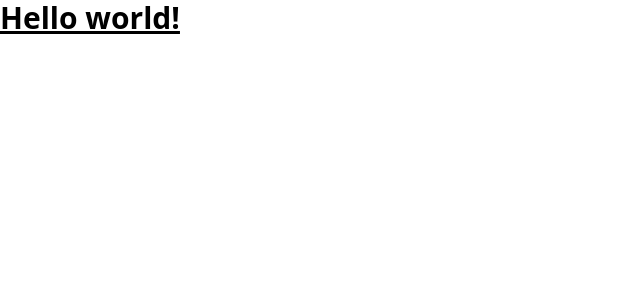
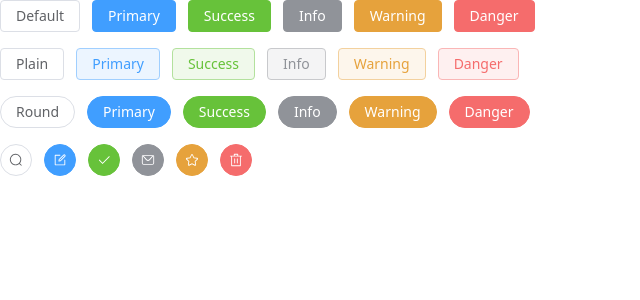
Before and after one commit to mrchar/peach, a Vue app in the folder web/: page / in a window 1280 px wide. Shown: the top 300 px of the page, without its empty margins (0-640 px from the left). Built offline with nearby package versions, Linux system fonts and the light colour scheme.

Commit message:
引入ElementPlus

```diff
--- /dev/null
+++ b/web/auto-imports.d.ts
@@ -0,0 +1,5 @@
+// Generated by 'unplugin-auto-import'
+export {}
+declare global {
+
+}
--- a/web/package.json
+++ b/web/package.json
@@ -9,6 +9,7 @@
     "preview": "vite preview"
   },
   "dependencies": {
+    "element-plus": "^2.2.27",
     "vue": "^3.2.45"
   },
   "devDependencies": {
@@ -17,6 +18,8 @@
     "postcss": "^8.4.20",
     "tailwindcss": "^3.2.4",
     "typescript": "^4.9.3",
+    "unplugin-auto-import": "^0.12.1",
+    "unplugin-vue-components": "^0.22.12",
     "vite": "^4.0.0",
     "vue-tsc": "^1.0.11"
   }
--- a/web/src/App.vue
+++ b/web/src/App.vue
@@ -1,8 +1,48 @@
 <script setup lang="ts">
+import {
+  Check,
+  Delete,
+  Edit,
+  Message,
+  Search,
+  Star,
+} from "@element-plus/icons-vue"
 </script>
 
 <template>
-  <h1 class="text-3xl font-bold underline">
-    Hello world!
-  </h1>
+  <el-row class="mb-4">
+    <el-button>Default</el-button>
+    <el-button type="primary">Primary</el-button>
+    <el-button type="success">Success</el-button>
+    <el-button type="info">Info</el-button>
+    <el-button type="warning">Warning</el-button>
+    <el-button type="danger">Danger</el-button>
+  </el-row>
+
+  <el-row class="mb-4">
+    <el-button plain>Plain</el-button>
+    <el-button type="primary" plain>Primary</el-button>
+    <el-button type="success" plain>Success</el-button>
+    <el-button type="info" plain>Info</el-button>
+    <el-button type="warning" plain>Warning</el-button>
+    <el-button type="danger" plain>Danger</el-button>
+  </el-row>
+
+  <el-row class="mb-4">
+    <el-button round>Round</el-button>
+    <el-button type="primary" round>Primary</el-button>
+    <el-button type="success" round>Success</el-button>
+    <el-button type="info" round>Info</el-button>
+    <el-button type="warning" round>Warning</el-button>
+    <el-button type="danger" round>Danger</el-button>
+  </el-row>
+
+  <el-row>
+    <el-button :icon="Search" circle/>
+    <el-button type="primary" :icon="Edit" circle/>
+    <el-button type="success" :icon="Check" circle/>
+    <el-button type="info" :icon="Message" circle/>
+    <el-button type="warning" :icon="Star" circle/>
+    <el-button type="danger" :icon="Delete" circle/>
+  </el-row>
 </template>
--- a/web/tsconfig.json
+++ b/web/tsconfig.json
@@ -11,7 +11,8 @@
     "esModuleInterop": true,
     "lib": ["ESNext", "DOM"],
     "skipLibCheck": true,
-    "noEmit": true
+    "noEmit": true,
+    "types": ["element-plus/global"]
   },
   "include": ["src/**/*.ts", "src/**/*.d.ts", "src/**/*.tsx", "src/**/*.vue"],
   "references": [{ "path": "./tsconfig.node.json" }]
--- a/web/vite.config.ts
+++ b/web/vite.config.ts
@@ -1,7 +1,18 @@
-import { defineConfig } from 'vite'
-import vue from '@vitejs/plugin-vue'
+import {defineConfig} from "vite"
+import vue from "@vitejs/plugin-vue"
+import AutoImport from "unplugin-auto-import/vite"
+import Components from "unplugin-vue-components/vite"
+import {ElementPlusResolver} from "unplugin-vue-components/resolvers"
 
 // https://vitejs.dev/config/
 export default defineConfig({
-  plugins: [vue()],
+    plugins: [
+        vue(),
+        AutoImport({
+            resolvers: [ElementPlusResolver()],
+        }),
+        Components({
+            resolvers: [ElementPlusResolver()],
+        }),
+    ],
 })
```
Also changed, not shown: web/components.d.ts (added, +13 -0 lines), web/src/main.ts (+5 -4 lines), 1 other file (tests, documents, lock files or other folders).
